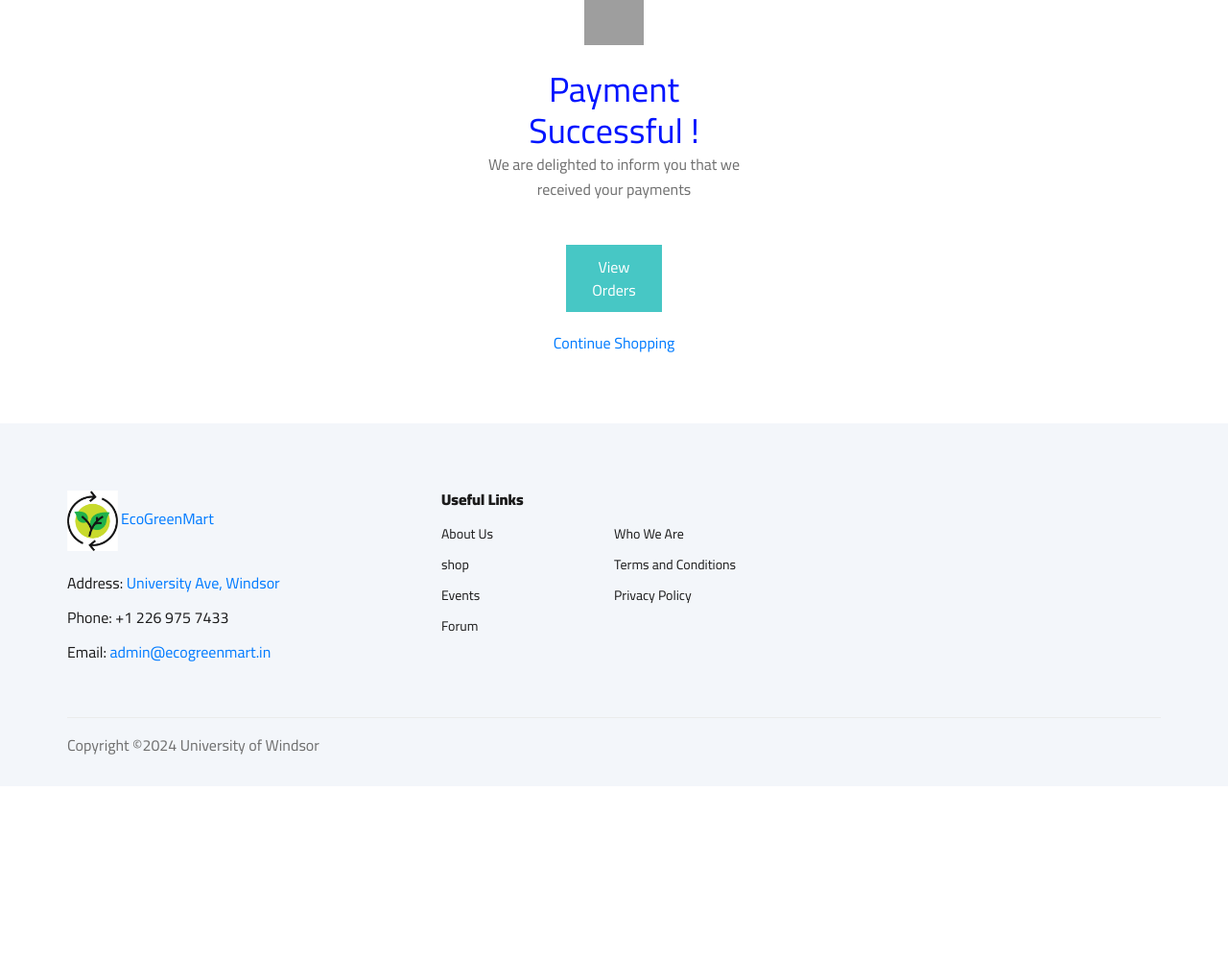
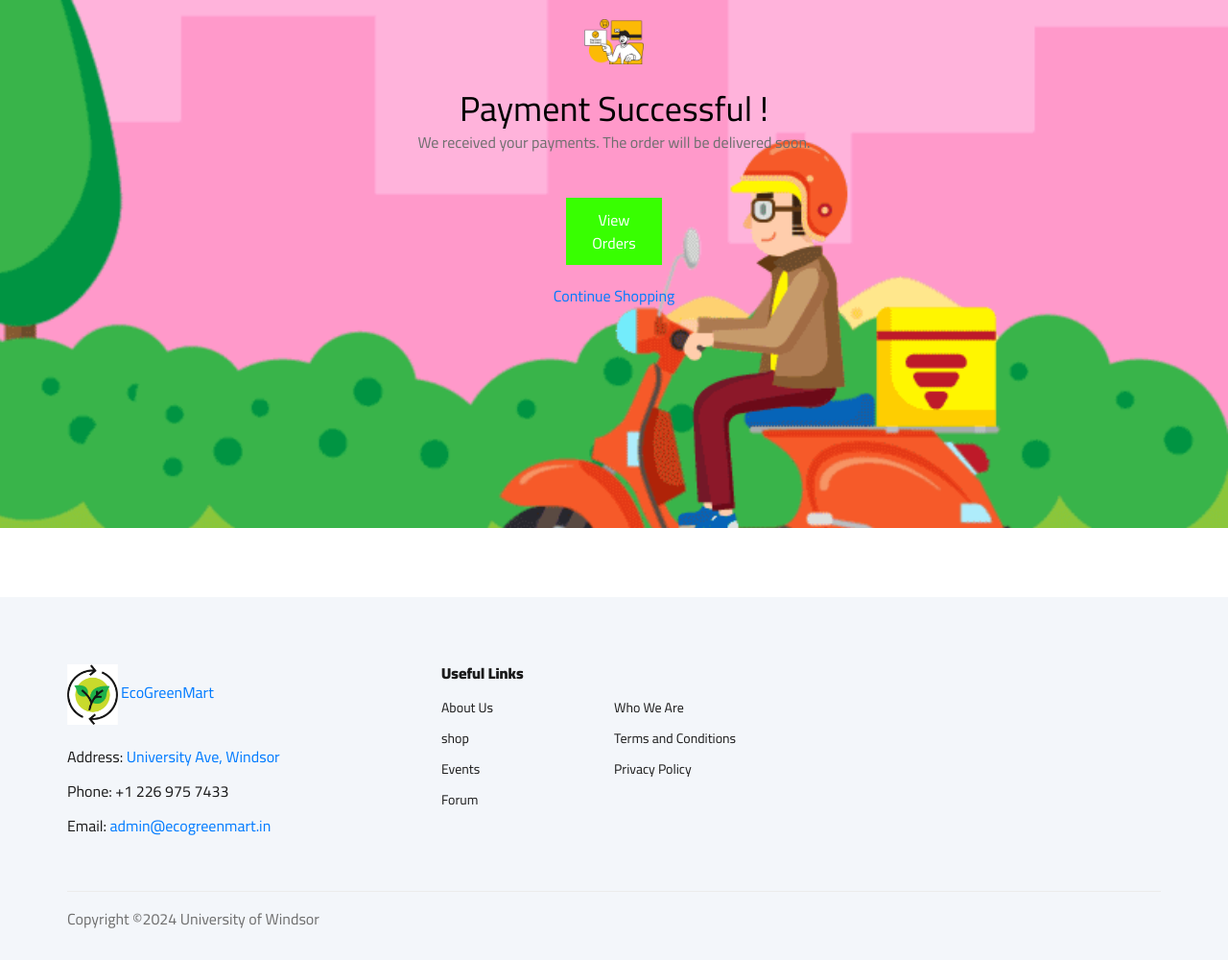
Before and after one commit to sundarrr/GreenSync, a Django app: template userPortal/templates/ecom/v2/cart/payment_success.html in a window 1280 px wide. Shown: the part 143-1143 px from the top of the page at 96% size. Before the commit the page ends 929 px from the top, so only its background shows below. Run offline with Django 5.2, Linux system fonts and the light colour scheme; the template is opened without the code that fills it, so the values that code supplies are empty; some libraries are stand-ins or nearby versions; grey boxes are pictures that could not be loaded.

Commit message:
Added ReadMe.md

```diff
--- a/userPortal/templates/ecom/v2/cart/payment_success.html
+++ b/userPortal/templates/ecom/v2/cart/payment_success.html
@@ -13,7 +13,6 @@
 {% include 'ecom/v2/base/header_after_login.html' %}
 <style media="screen">
   .success-page{
-  max-width:300px;
   display:block;
   margin: 0 auto;
   text-align: center;
@@ -28,29 +27,54 @@
 
 .btn-view-orders{
   display: block;
-  border:1px solid #47c7c5;
+  border:1px solid #38ff01;
   width:100px;
   margin: 0 auto;
   margin-top: 45px;
   padding: 10px;
   color:#fff;
-  background-color:#47c7c5;
+  background-color: #38ff01;
   text-decoration: none;
   margin-bottom: 20px;
 }
 h2{
-  color:#0014ff;
-    margin-top: 25px;
-
+  color:#000000;
+margin-top: 25px;
 }
 a{
   text-decoration: none;
+}.success-page {
+    position: relative;
+    top: auto;
+    max-width: 100%;
+    width: 100%;
+    padding-top: 20px;
+    height: 550px;
+    overflow: hidden; /* Ensures that the pseudo-element doesn’t overflow */
+}
+
+.success-page::before {
+    content: '';
+    position: absolute;
+    top: 0;
+    left: 0;
+    width: 100%;
+    height: 100%;
+    background: url("{% static 'media/img/success.gif' %}") no-repeat center center;
+    background-size: cover;
+    opacity: 1; /* Adjust the opacity as needed */
+    z-index: -1; /* Ensure the pseudo-element is behind the content */
+}
+
+.success-page * {
+    position: relative; /* Ensure child elements are positioned above the pseudo-element */
+    z-index: 1;
 }
 </style>
-<div class="success-page" style="top:auto;">
-   <img  src="http://share.ashiknesin.com/green-checkmark.png" class="center" alt="" />
+<div class="success-page">
+   <img  src="{% static 'media/img/paymentsuccess.webp' %}" class="center" alt="" />
   <h2>Payment Successful !</h2>
-  <p>We are delighted to inform you that we received your payments</p>
+  <p>We received your payments. The order will be delivered soon.</p>
   <a style="text-decoration:none;" href="/my-order" class="btn-view-orders">View Orders</a>
   <a style="text-decoration:none;" href="/customer-home">Continue Shopping</a>
 </div>
```
Also changed, not shown: ReadMe.md, userPortal/static/media/img/paymentsuccess.webp (added), userPortal/static/media/img/success.gif (added), 11 other files.
